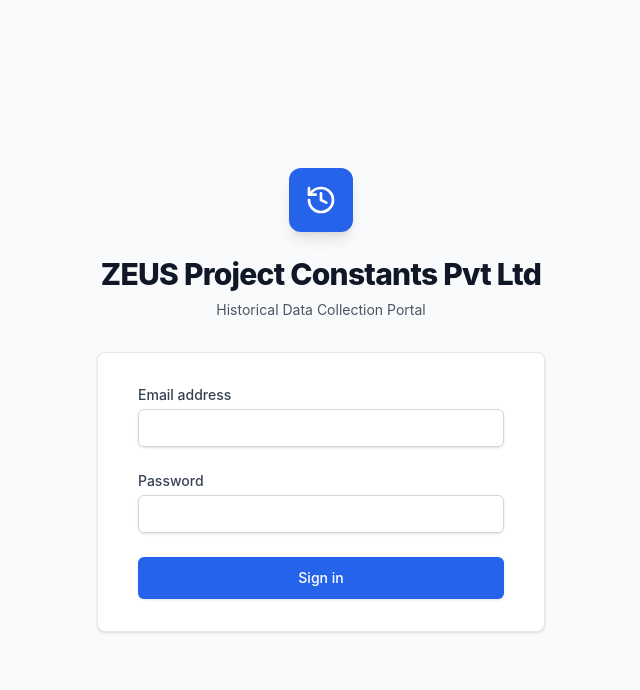
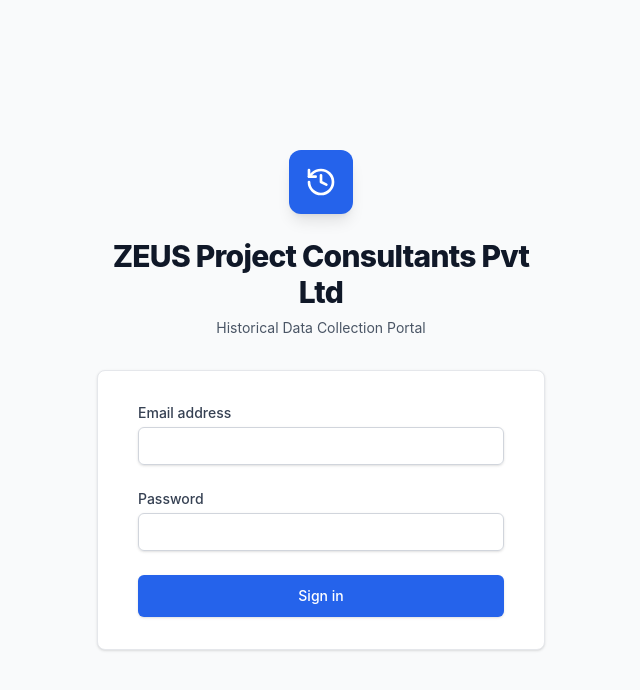
Before and after one commit to harishs20/zeus-historic-data-collection, a React (Vite) app: page /login in a window 1280 px wide. Shown: the top 690 px of the page, without its empty margins (319-959 px from the left). Built offline with nearby package versions, Linux system fonts and the light colour scheme.

Commit message:
minor update

```diff
--- a/src/pages/Login.tsx
+++ b/src/pages/Login.tsx
@@ -38,7 +38,7 @@ export const Login: React.FC = () => {
           </div>
         </div>
         <h2 className="mt-6 text-center text-3xl font-extrabold text-gray-900 tracking-tight">
-          ZEUS Project Constants Pvt Ltd
+          ZEUS Project Consultants Pvt Ltd
         </h2>
         <p className="mt-2 text-center text-sm text-gray-600">
           Historical Data Collection Portal
```
